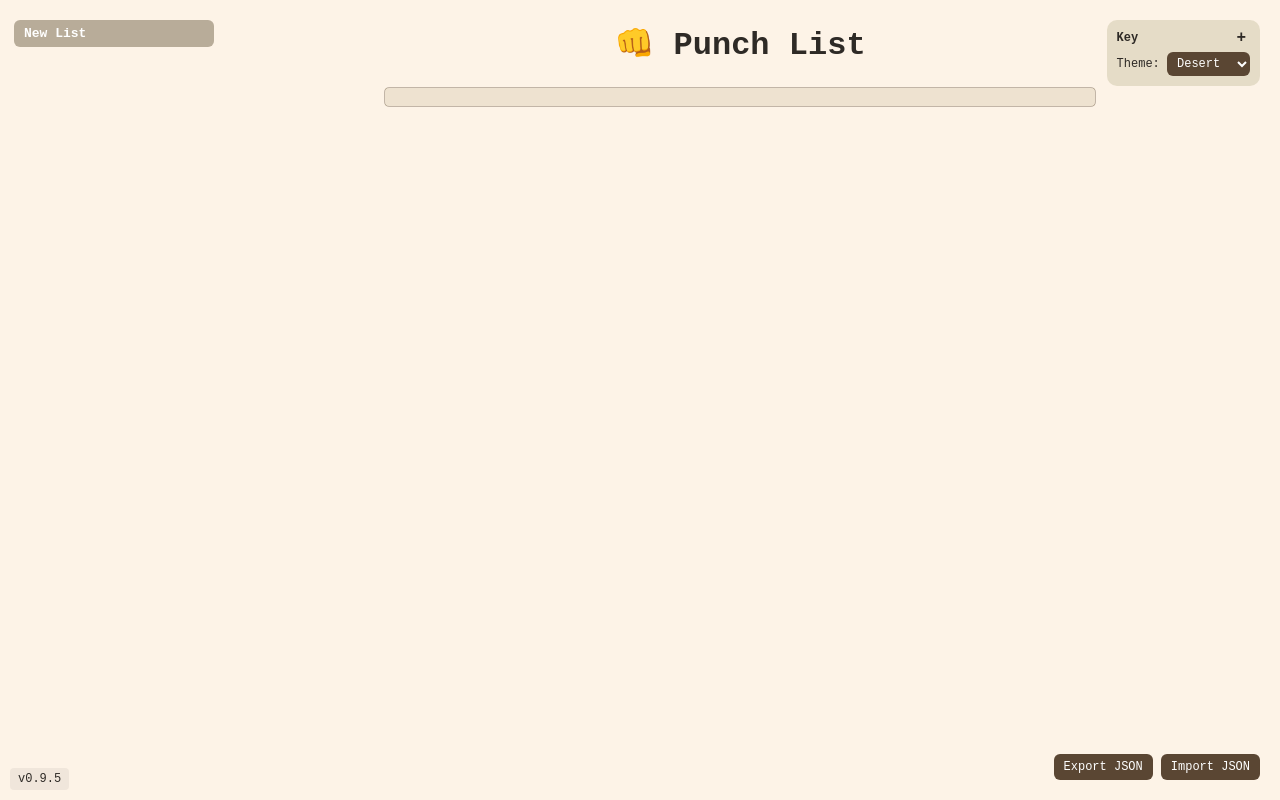
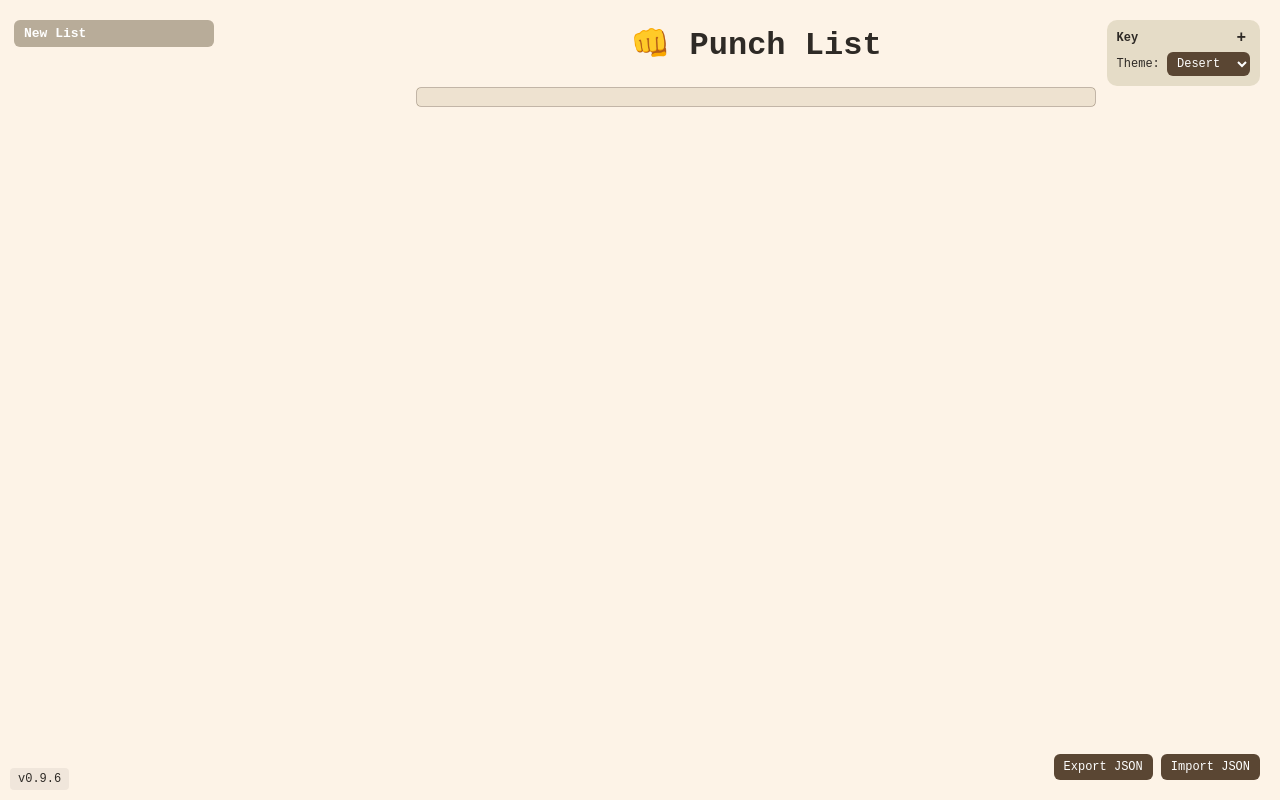
Before and after one commit to megacorvega/punch-list, a plain HTML site: page public/index.html in a window 1280 px wide. Drawn offline with Linux system fonts and the light colour scheme; a web font is replaced by a local one.

Commit message:
Update index.html

```diff
--- a/public/index.html
+++ b/public/index.html
@@ -13,7 +13,7 @@
   <link rel="stylesheet" href="../src/css/style.css" />
 </head>
 <body>
-  <div id="versionBox">v0.9.5</div>
+  <div id="versionBox">v0.9.6</div>
 
   <div class="app-container">
 
@@ -27,6 +27,7 @@
       <!-- Main Content Area -->
       <main>
         <div class="main-content">
+          <div class="main-safe">
             <h1>👊 Punch List</h1>
 
             <!-- Task List Display Area -->
@@ -39,12 +40,12 @@
               <input type="file" id="importJsonInput" accept=".json" style="display: none;" />
             </div>
           </div>
+        </div>
       </main>
 
       <div class="key-spacer" aria-hidden="true"></div>
     </div>
 
-    <!-- Keyboard Shortcut Info Panel -->
     <!-- Keyboard Shortcut Info Panel -->
     <aside class="color-key" role="button" tabindex="0">
       <div class="color-key-header">
@@ -106,6 +107,5 @@
 
   <!-- JavaScript -->
   <script src="../src/js/app.js" defer></script>
-
 </body>
 </html>
```
Lines whose indentation alone changed are shown as unchanged.
